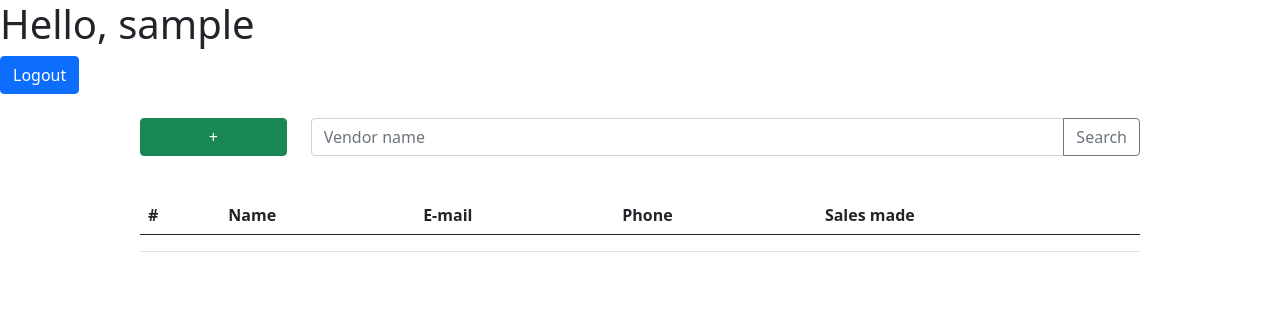
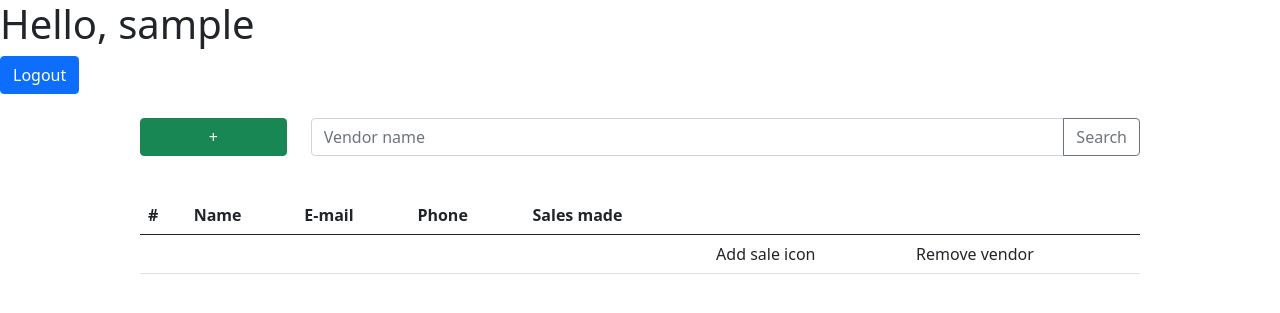
Before and after one commit to rtrevizoli/SamplePhpCrud, a PHP site: page /tray-homework-php-test/ in a window 1280 px wide. Shown: the top 313 px of the page. Run offline with PHP 8.4, Linux system fonts and the light colour scheme; the visitor is signed in with stand-in values (Sample User, id 1); tables that the repository leaves empty or names only in its code hold one stand-in row (values such as "Sample post"); data that the repository does not hold is empty.

Commit message:
Table behavior and edit redirect

```diff
--- a/home.php
+++ b/home.php
@@ -1,13 +1,31 @@
 <?php
 $userName = $_SESSION["login"];
+?>
+<script>
+    $(document).ready(function($) {
+        $(".table-row").click(function() {
+            const id = this.id;
+            window.document.location = 'http://localhost/tray-homework-php-test/?vendorId=' + id.substr(15) + '&edit';
+        });
+    });
 
-function makeVendorsTableHead() {
+</script>
+<style>
+    .table-row{
+cursor:pointer;
+}
+</style>
+<?php
+function makeVendorsTableHead()
+{
     echo "<tr>
             <th scope='col'>#</th>
             <th scope='col'>Name</th>
             <th scope='col'>E-mail</th>
             <th scope='col'>Phone</th>
             <th scope='col'>Sales made</th>
+            <th scope='col'></th>
+            <th scope='col'></th>
         </tr>";
 };
 
@@ -20,12 +38,14 @@
 
     if ($result->num_rows > 0) {
         while ($row = $result->fetch_assoc()) {
-            echo "<tr>
+            echo "<tr class='table-row' id='vendorsTableRow" . $row["Vendor_Id"] . "' data-href='#'>
                     <th scope='row'>" . $row["Vendor_Id"] . "</th>
                     <td>" . $row["Vendor_Name"] . "</td>
                     <td>" . $row["Vendor_Email"] . "</td>
                     <td>" . $row['Vendor_Phone'] . "</td>
                     <td>" . $row['Vendor_Sales'] . "</td>
+                    <td>Add sale icon</td>
+                    <td>Remove vendor</td>
                 </tr>";
         }
     }
@@ -52,7 +72,7 @@
     </div>
 </div>
 <div class="container" style="width: 80%;">
-    <table class="table table-responsive">
+    <table class="table table-hover table-responsive">
         <thead>
             <?php makeVendorsTableHead(); ?>
         </thead>
```
